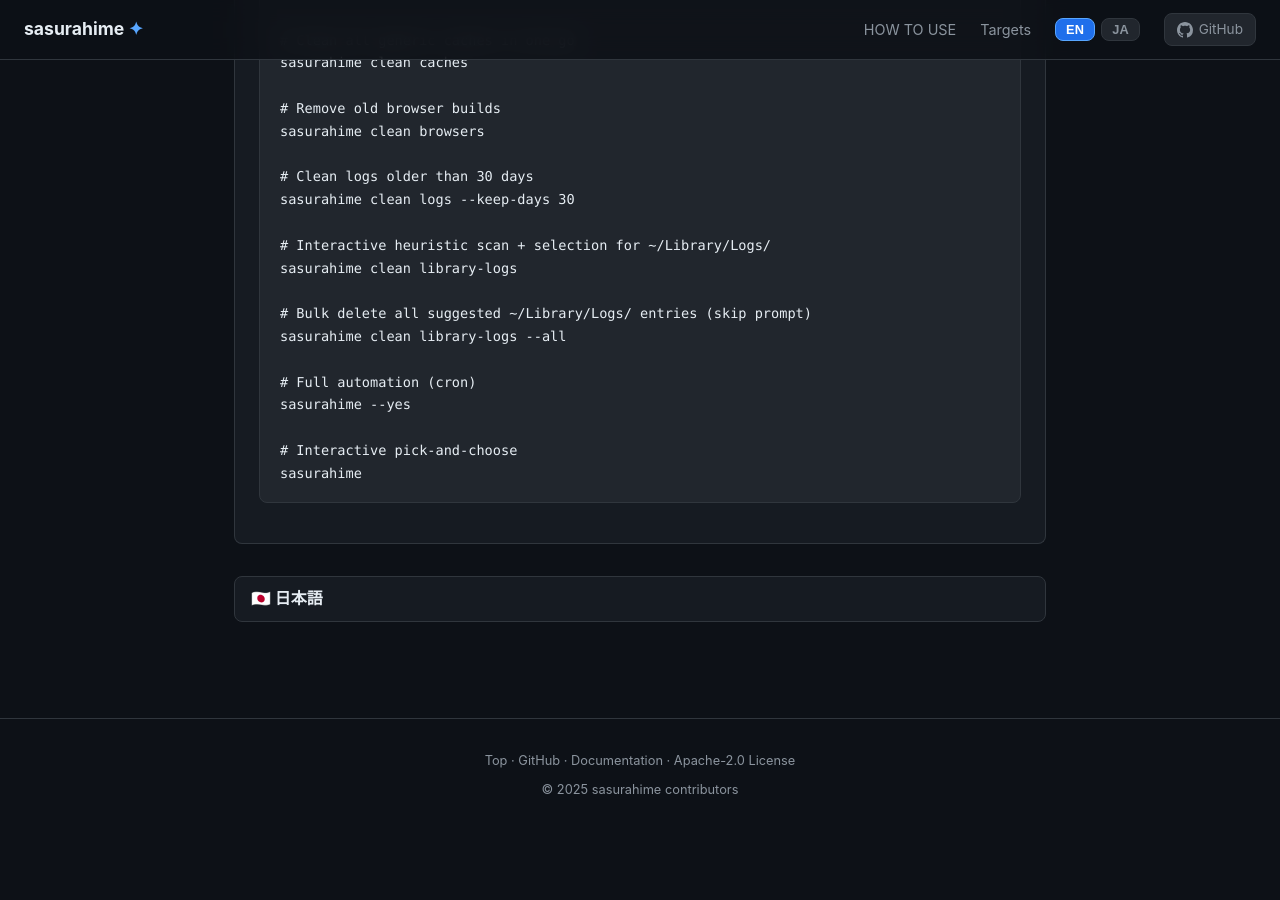
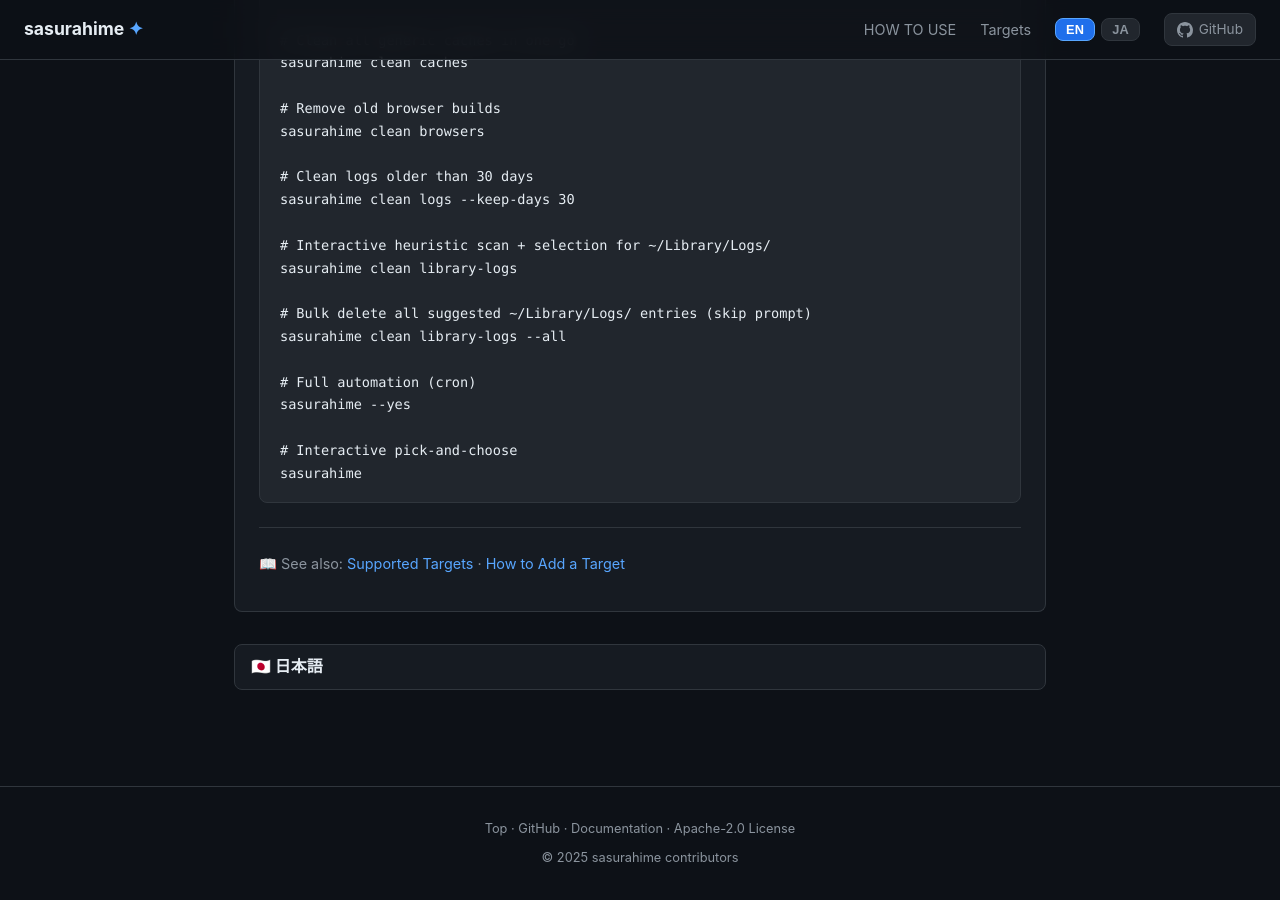
Before and after one commit to armaniacs/sasurahime, a Jekyll site: the page built from docs/HOWTO-USE.md, in a window 1280 px wide and 900 px high, scrolled down 6071 px. Built offline with Jekyll 4.4.1, drawn with Linux system fonts in a browser that asks for light colours; before the commit the page ends 6903 px from its top, so only the background shows below that.

Commit message:
docs: add cross-reference links to HOWTO-USE

````diff
--- a/docs/HOWTO-USE.md
+++ b/docs/HOWTO-USE.md
@@ -296,6 +296,9 @@
 sasurahime
 ```
 
+---
+
+📖 See also: [Supported Targets](/SUPPORTED) · [How to Add a Target](/HOWTO-ADD-target)
 </details>
 
 <details markdown="1">
````
Also changed, not shown: other parts of docs/HOWTO-USE.md (+3 -0 lines).
